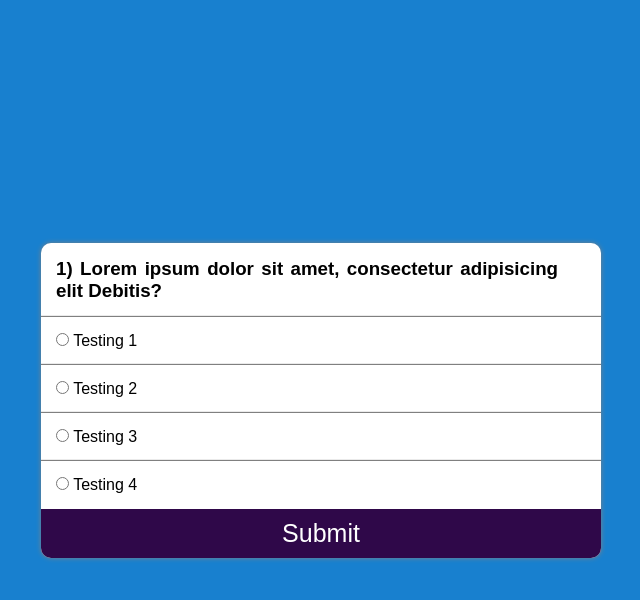
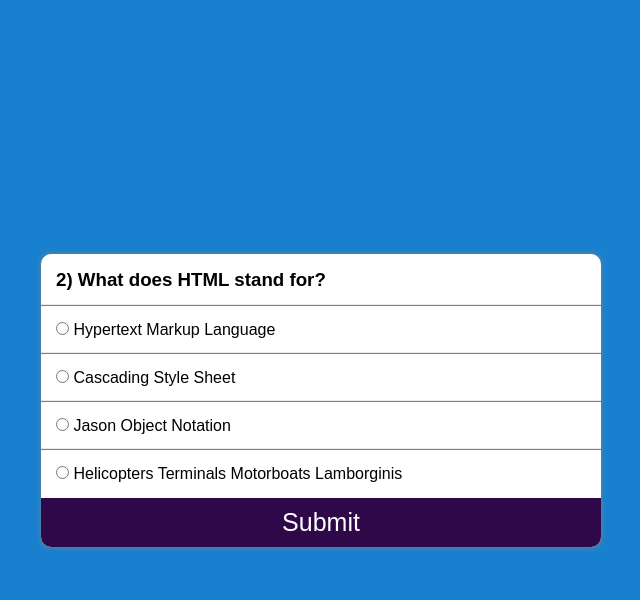
Before and after one commit to tyrex1829/quiz-app, a plain HTML site: page index.html in a window 1280 px wide. Both pictures are taken after a click on the button "Submit". Shown: the whole page, without its empty margins (319-959 px from the left). Drawn offline with Linux system fonts and the light colour scheme.

Commit message:
complete project

```diff
--- a/app.js
+++ b/app.js
@@ -0,0 +1,94 @@
+const questions = [{
+    "ques": "Which of the following is a client site language?",
+    "a": "Java",
+    "b": "CSS",
+    "c": "Python",
+    "d": "JavaScript",
+    "correct": "d",
+},
+{
+    "ques": "What does HTML stand for?",
+    "a": "Hypertext Markup Language",
+    "b": "Cascading Style Sheet",
+    "c": "Jason Object Notation",
+    "d": "Helicopters Terminals Motorboats Lamborginis",
+    "correct": "a",
+},
+{
+    "ques": "What year was JavaScript launched?",
+    "a": "1996",
+    "b": "1995",
+    "c": "1994",
+    "d": "none of the above",
+    "correct": "b",
+},
+{
+    "ques": "What does CSS stands for?",
+    "a": "Hypertext Markup Language",
+    "b": "Cascading Style Sheet",
+    "c": "Jason Object Notation",
+    "d": "Helicopters Terminals Motorboats Lamborginis",
+    "correct": "b",
+}
+];
+
+let index = 0;
+let total = questions.length;
+let right = 0, wrong = 0;
+
+const quesBox = document.getElementById("questionBox");
+const optionInputs = document.querySelectorAll(".option");
+
+const loadQuestion = () => {
+    if(index === total){
+        return endQuiz();
+    }
+    reset();
+    const data = questions[index];
+    quesBox.innerText = `${index+1}) ${data.ques}`;
+
+    optionInputs[0].nextElementSibling.innerText = data.a;
+    optionInputs[1].nextElementSibling.innerText = data.b;
+    optionInputs[2].nextElementSibling.innerText = data.c;
+    optionInputs[3].nextElementSibling.innerText = data.d;
+}
+
+const submitQuiz = () => {
+    const data = questions[index];
+    const ans = getAnswer();
+    if(ans == data.correct){
+        right++;
+    }
+    else{
+        wrong++;
+    }
+    index++;
+    loadQuestion();
+    return;
+}
+
+const getAnswer = () => {
+    let answer;
+    optionInputs.forEach(input => {
+        if(input.checked){
+            answer =  input.value;
+        }
+    })
+    return answer;
+}
+
+const reset = () => {
+    optionInputs.forEach(input => {
+        input.checked = false;
+    })
+}
+
+const endQuiz = () => {
+    document.getElementsByClassName("container")[0].innerHTML = `
+        <div class="col">
+            <h3 class="w-100"> Hii, you've scored ${right} / ${total} </h3>
+        </div>
+    `
+}
+
+loadQuestion();
--- a/index.html
+++ b/index.html
@@ -19,22 +19,22 @@
                 </h3>
             </div>
             <div class="col box">
-                <input name="option" type="radio" id="first" value="a" required>
-                <label for="first">Testing 1</label>
+                <input class="option" name="option" type="radio" id="first" value="a" required>
+                <label for="first">Option 1</label>
             </div>
             <div class="col box">
-                <input name="option" type="radio" id="second" value="b" required>
-                <label for="second">Testing 2</label>
+                <input class="option" name="option" type="radio" id="second" value="b" required>
+                <label for="second">Option 2</label>
             </div>
             <div class="col box">
-                <input name="option" type="radio" id="third" value="c" required>
-                <label for="third">Testing 3</label>
+                <input class="option" name="option" type="radio" id="third" value="c" required>
+                <label for="third">Option 3</label>
             </div>
             <div class="col box">
-                <input name="option" type="radio" id="fourth" value="d" required>
-                <label for="fourth">Testing 4</label>
+                <input class="option" name="option" type="radio" id="fourth" value="d" required>
+                <label for="fourth">Option 4</label>
             </div>
-            <button id="submit">Submit</button>
+            <button id="submit" onclick="submitQuiz()">Submit</button>
         </div>
 
     </section>
```
